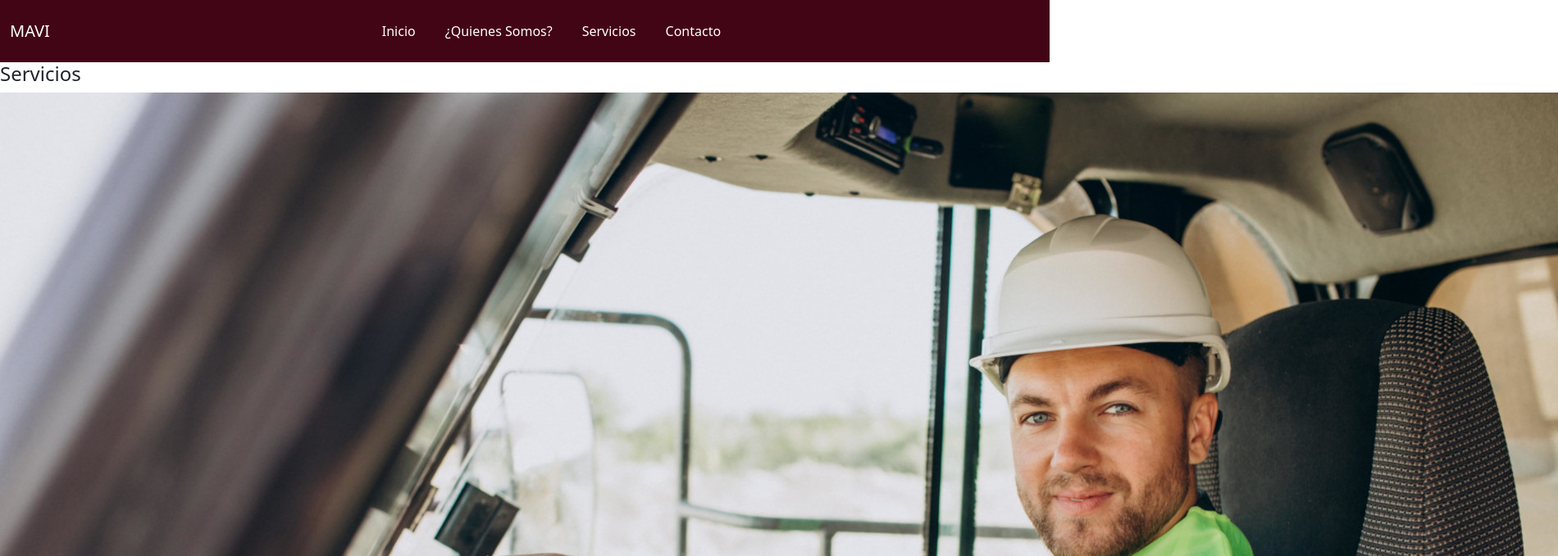
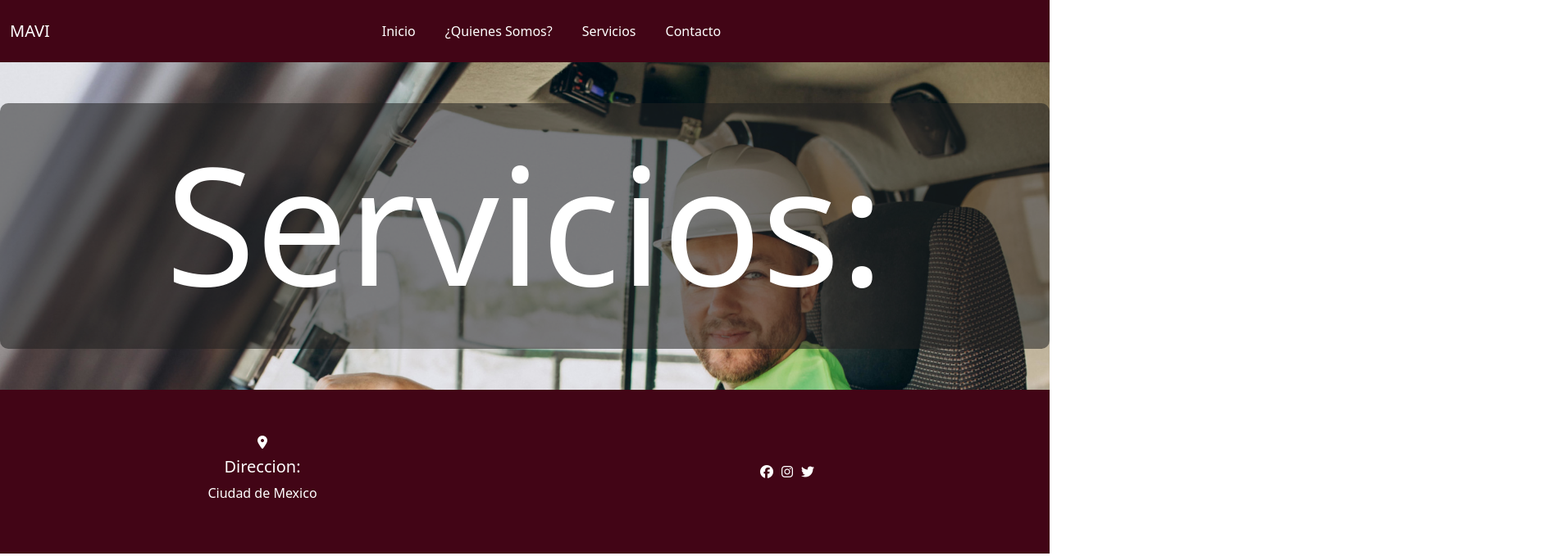
Before and after one commit to TenienteDan195/Tarea-sas2, a website: page assets/pages/servicios.html in a window 1280 px wide. Shown: the top 679 px of the page at 82% size, 1900 px wide, since content can reach past the window. Drawn offline with nearby package versions, Linux system fonts and the light colour scheme.

Commit message:
pagina de servicios

```diff
--- a/assets/pages/servicios.html
+++ b/assets/pages/servicios.html
@@ -7,7 +7,7 @@
     <link href="https://cdn.jsdelivr.net/npm/bootstrap@5.2.0-beta1/dist/css/bootstrap.min.css" rel="stylesheet" integrity="sha384-0evHe/X+R7YkIZDRvuzKMRqM+OrBnVFBL6DOitfPri4tjfHxaWutUpFmBp4vmVor" crossorigin="anonymous">
     <script src="https://cdn.jsdelivr.net/npm/bootstrap@5.2.0-beta1/dist/js/bootstrap.bundle.min.js" integrity="sha384-pprn3073KE6tl6bjs2QrFaJGz5/SUsLqktiwsUTF55Jfv3qYSDhgCecCxMW52nD2" crossorigin="anonymous"></script>
     <script src="https://kit.fontawesome.com/dc24c6b2de.js" crossorigin="anonymous"></script>
-    <link rel="stylesheet" href="../css/style.css">
+    <link rel="stylesheet" href="/assets/css/style.css">
     <title>Servicios</title>
 </head>
 <body>
@@ -40,9 +40,11 @@
     <main>
         <div class="servicio">
             <div class="service">
-                <h4>Servicios</h4>
-                <img src="../img/service.jpg" alt="">
+                <div class="opacity"></div>
+                <div class="servicios"><h4>Servicios:</h4></div>
+                <div class="background"></div>
             </div>
+            <div class="list-serv"></div>
         </div>
     </main>
     <footer>
--- a/assets/scss/style.scss
+++ b/assets/scss/style.scss
@@ -236,6 +236,44 @@
 
 .servicio{
     .service{
-
+        display: flex;
+        flex-direction: column;
+        justify-content: center;
+        align-items: center;
+        .servicios{
+            position: absolute;
+            width: 100%;
+            height: 200px;
+            display: flex;
+            align-items: center;
+            justify-content: center;
+            h4{
+                color: $colorBlanco;
+                font-size: xx-large;
+                font-size: 200px;
+                text-align: center;
+                transition: all 1s;
+            }
+            h4:hover{
+                color: #FB9300;
+            }
+        }
+        .opacity{
+            background-color: $colorRelleno;
+            background-size: cover;
+            border-radius: 10px;
+            position: absolute;
+            width:  100%;
+            height: 300px;
+            opacity: 54%;
+        }
+        .background{
+            display: flex;
+            background-image: url(../img/service.jpg);
+            background-repeat: no-repeat;
+            background-size: cover;
+            width: 100%;
+            height: 400px;
+        }
     }
 }
```
Also changed, not shown: assets/css/style.css.
